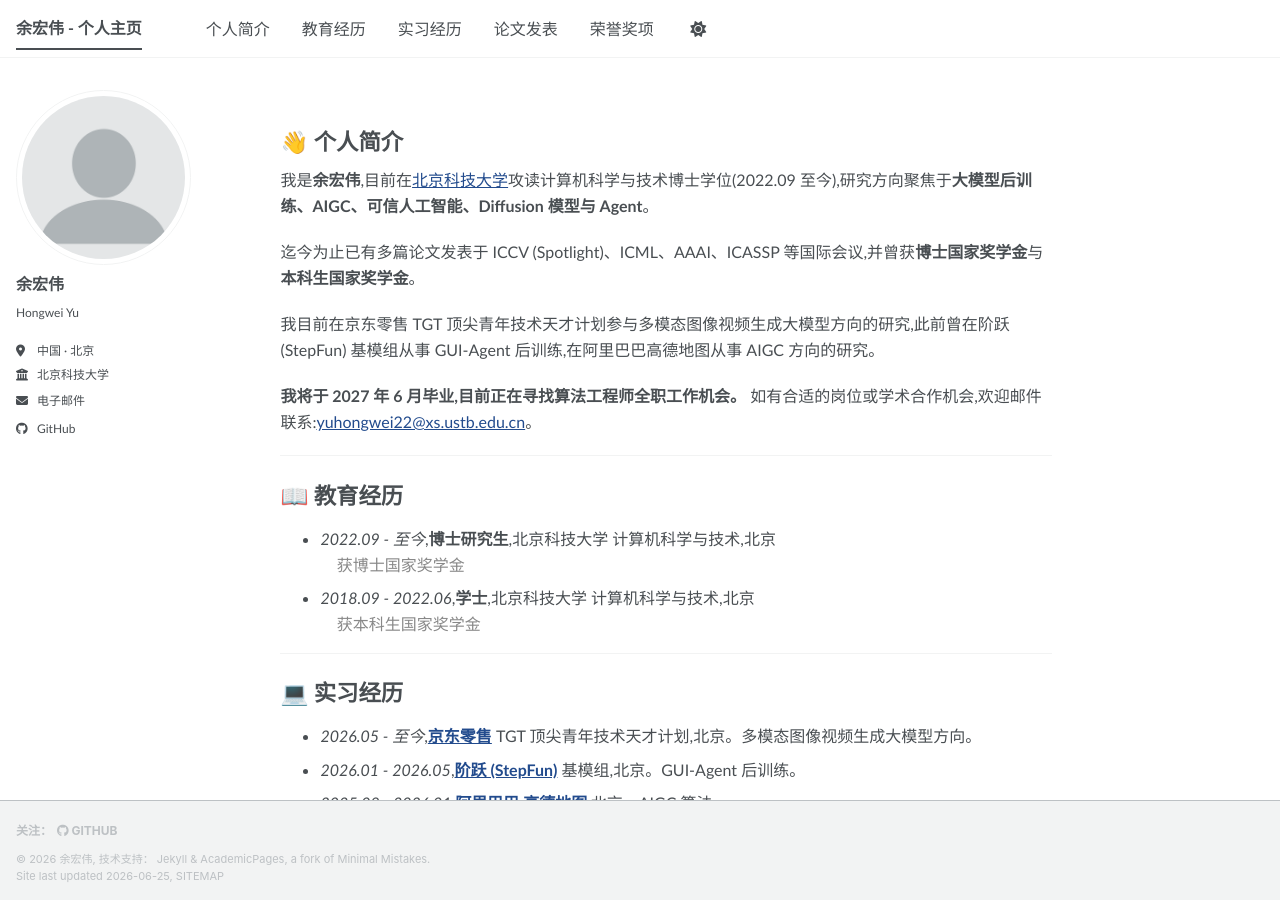
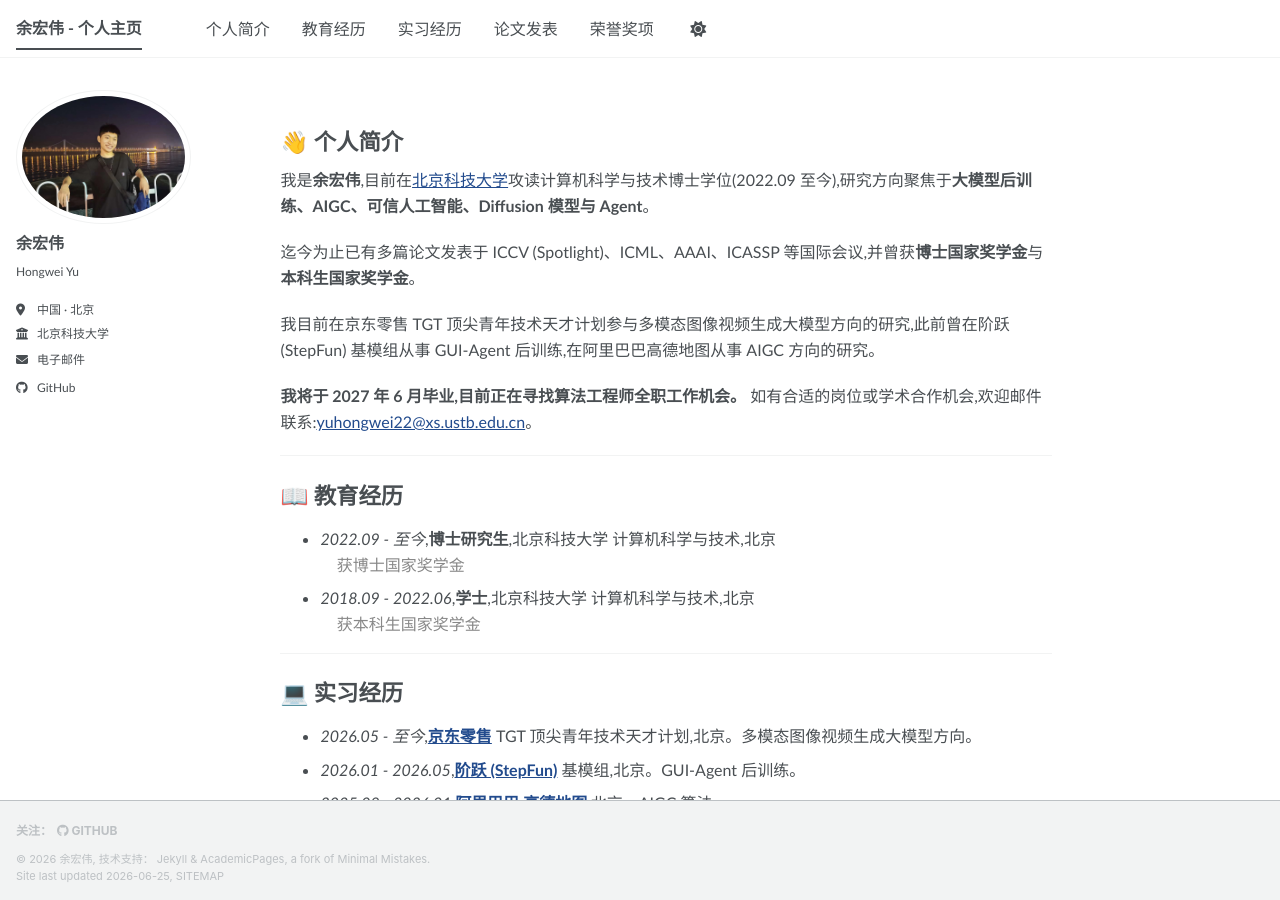
Before and after one commit to yuhongwei22/yuhongwei22.github.io, a Jekyll site: the page built from _pages/about.md, in a window 1280 px wide and 900 px high. Built offline with Jekyll 4.4.1, drawn with Linux system fonts in a browser that asks for light colours; a style sheet for code colours, icons or effects is not loaded.

Commit message:
feat: 替换头像为 person.jpg

```diff
--- a/_config.yml
+++ b/_config.yml
@@ -11,7 +11,7 @@ repository               : "yuhongwei22/yuhongwei22.github.io"
 
 # Site Author
 author:
-  avatar           : "avatar.png"
+  avatar           : "person.jpg"
   name             : "余宏伟"
   pronouns         :
   bio              : "Hongwei Yu"
```
Also changed, not shown: images/avatar.png (deleted), images/person.jpg (added), images/profile.png (deleted).
